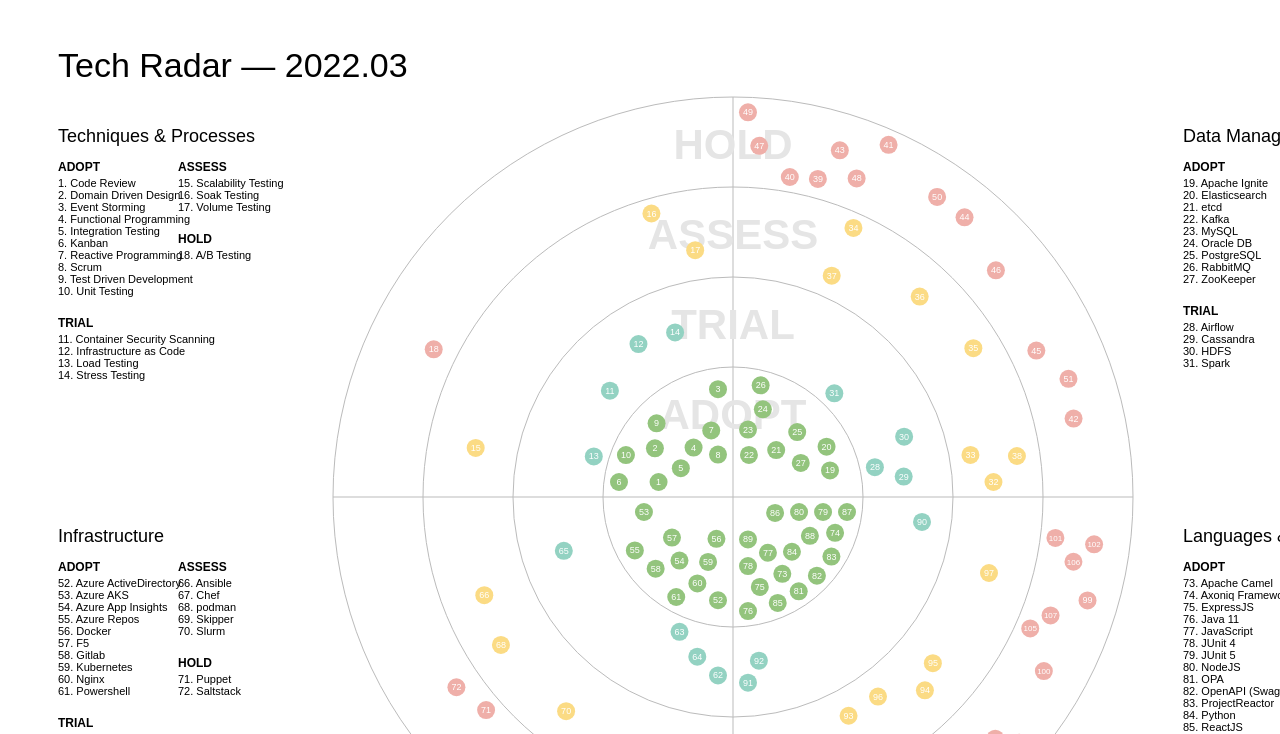
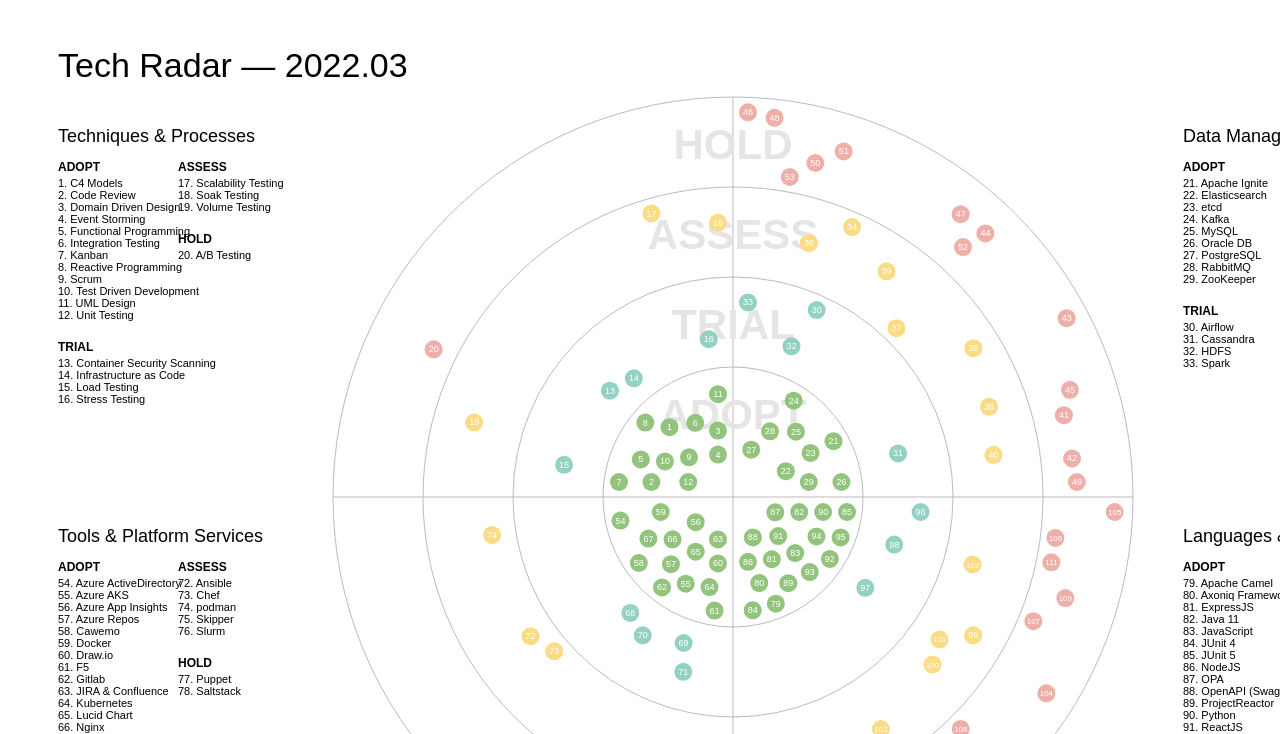
Before and after one commit to yauritux/pdd-tech-radar, a website: page index.html in a window 1280 px wide. Shown: the part 66-800 px from the top of the page. Drawn offline with nearby package versions, Linux system fonts and the light colour scheme.

Commit message:
rename infrastructure to tools and platform services

```diff
--- a/index.html
+++ b/index.html
@@ -37,7 +37,7 @@
         title: "Tech Radar — 2022.03",
         quadrants: [
           { name: "Languages & Frameworks" },
-          { name: "Infrastructure" },
+          { name: "Tools & Platform Services" },
           { name: "Techniques & Processes" },
           { name: "Data Management & Storages" },
         ],
@@ -83,6 +83,22 @@
             quadrant: 2,
             ring: 0,
             label: "Code Review",
+            active: true,
+            moved: 0,
+          },
+          {
+            quadrant: 2,
+            ring: 0,
+            label: "C4 Models",
+            link: "https://c4model.com/",
+            active: true,
+            moved: 0,
+          },
+          {
+            quadrant: 2,
+            ring: 0,
+            label: "UML Design",
+            link: "https://www.uml.org/",
             active: true,
             moved: 0,
           },
@@ -464,6 +480,38 @@
             quadrant: 1,
             ring: 0,
             label: "Powershell",
+            active: true,
+            moved: 0,
+          },
+          {
+            quadrant: 1,
+            ring: 0,
+            label: "Cawemo",
+            link: "https://cawemo.com/",
+            active: true,
+            moved: 0,
+          },
+          {
+            quadrant: 1,
+            ring: 0,
+            label: "Draw.io",
+            link: "https://app.diagrams.net/",
+            active: true,
+            moved: 0,
+          },
+          {
+            quadrant: 1,
+            ring: 0,
+            label: "Lucid Chart",
+            link: "https://lucid.app/",
+            active: true,
+            moved: 0,
+          },
+          {
+            quadrant: 1,
+            ring: 0,
+            label: "JIRA & Confluence",
+            link: "https://www.atlassian.com/software",
             active: true,
             moved: 0,
           },
```
